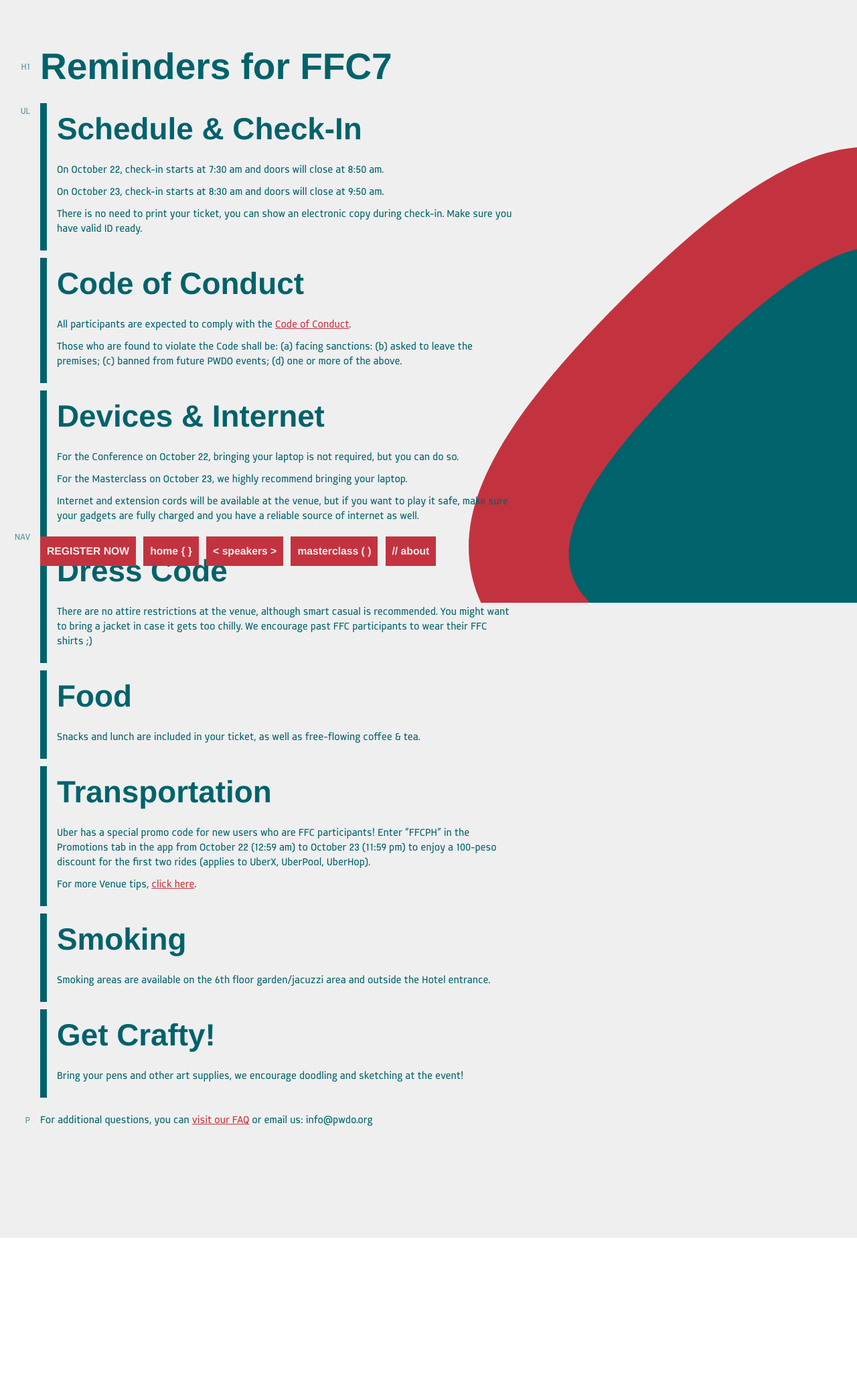
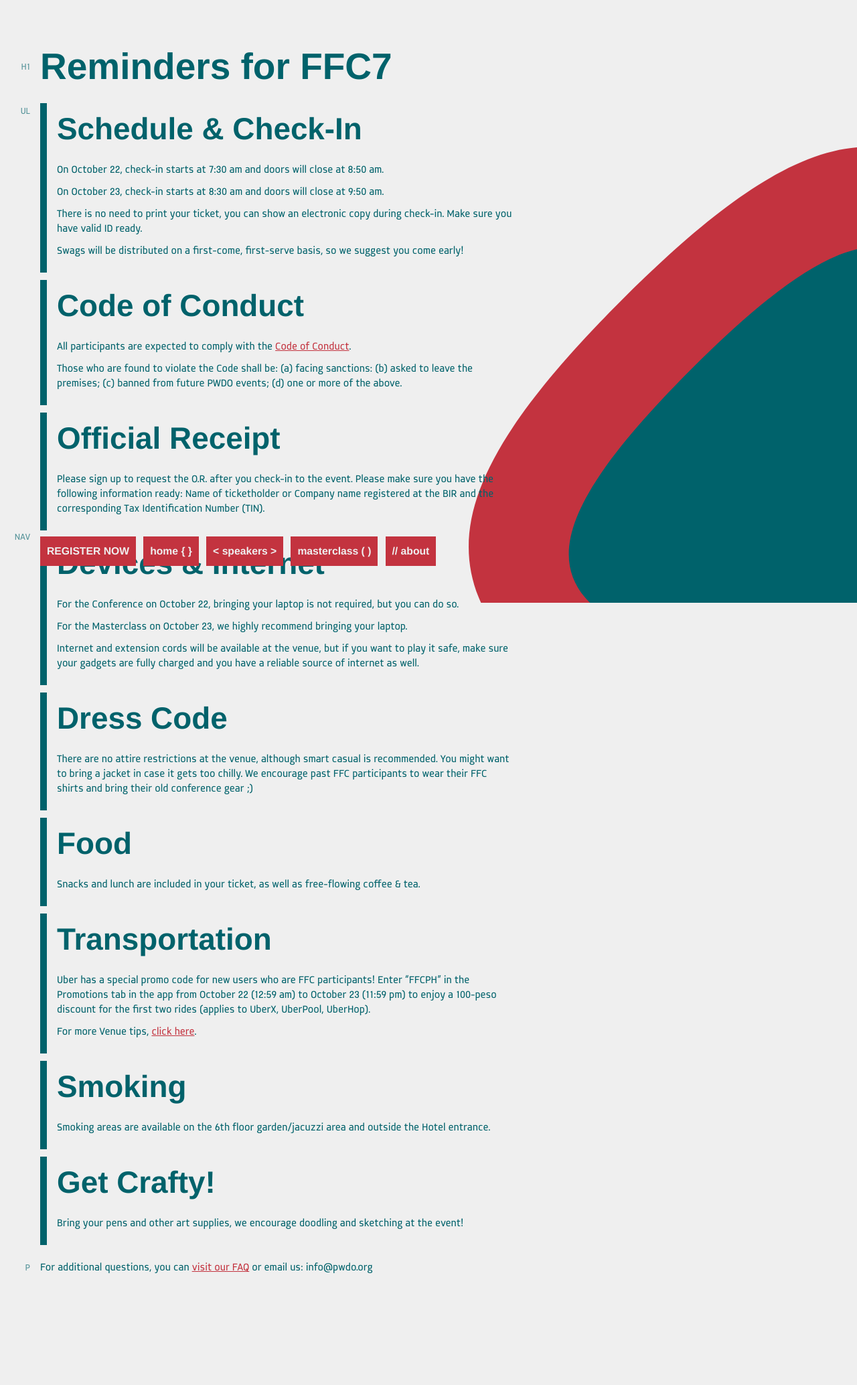
Before and after one commit to pwdo/FFC7-Main-Site, a Jekyll site: the page built from reminders/index.md, in a window 1280 px wide. Shown: the whole page at 67% size. Built offline with Jekyll 4.4.1, drawn with Linux system fonts in a browser that asks for light colours; before the commit the page ends 1848 px from its top, so only the background shows below that.

Commit message:
Sponsors and reminders updates

```diff
--- a/reminders/index.md
+++ b/reminders/index.md
@@ -17,11 +17,17 @@ hide-in-nav: yes
 
     There is no need to print your ticket, you can show an electronic copy during check-in. Make sure you have valid ID ready.
 
+    Swags will be distributed on a first-come, first-serve basis, so we suggest you come early!
+
 -   ## Code of Conduct
 
     All participants are expected to comply with the [Code of Conduct](https://medium.com/@PWDO/pwdo-code-of-conduct-16ab6ffb5f15).
 
     Those who are found to violate the Code shall be: (a) facing sanctions: (b) asked to leave the premises; (c) banned from future PWDO events; (d) one or more of the above.
+
+-   ## Official Receipt
+
+    Please sign up to request the O.R. after you check-in to the event. Please make sure you have the following information ready: Name of ticketholder or Company name registered at the BIR and the corresponding Tax Identification Number (TIN).
 
 -   ## Devices &amp; Internet
 
@@ -33,7 +39,7 @@ hide-in-nav: yes
 
 -   ## Dress Code
 
-    There are no attire restrictions at the venue, although smart casual is recommended. You might want to bring a jacket in case it gets too chilly. We encourage past FFC participants to wear their FFC shirts ;)
+    There are no attire restrictions at the venue, although smart casual is recommended. You might want to bring a jacket in case it gets too chilly. We encourage past FFC participants to wear their FFC shirts and bring their old conference gear ;)
 
 -   ## Food
 
```
Also changed, not shown: about/index.md (+3 -1 lines), css/dev/main.scss (+10 -1 lines), index.md (+15 -7 lines), assets/partner-abscbnlifestyle.png (added), assets/partner-humanfactorsintl.png (added), assets/partner-pangalan.png (added), assets/partner-teradoor.png (added), assets/partner-wheninmanila.png (added), assets/partner-z.png (added), css/main.css.
